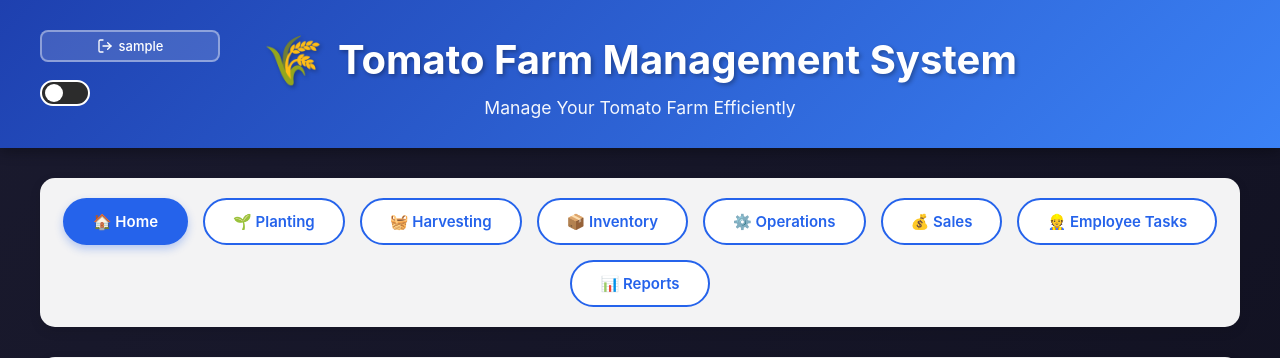
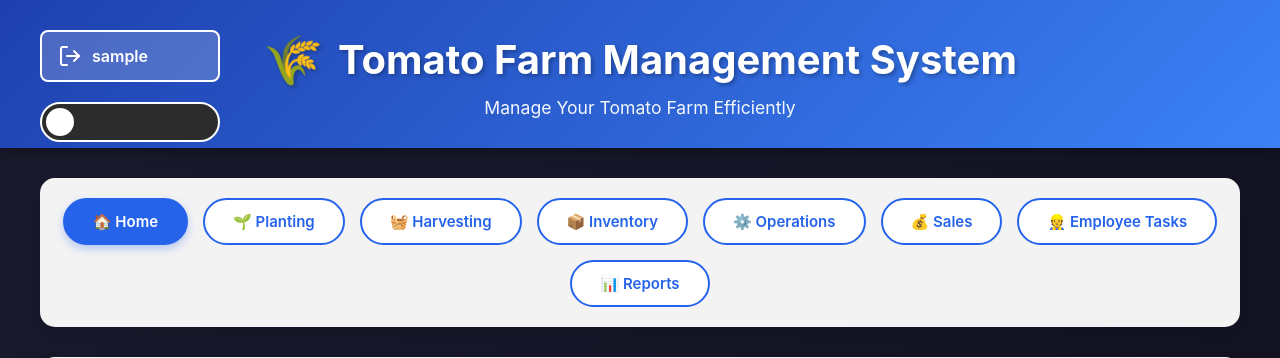
Before and after one commit to daevmassy/TomatoFarmManager-1, a Flask app: page / in a window 1280 px wide. Shown: the top 358 px of the page. Run offline with Flask 3, Linux system fonts and the light colour scheme; the visitor is signed in with stand-in values (Sample User, id 1); data that the repository does not hold is empty; some libraries are stand-ins or nearby versions.

Commit message:
Checkpoint before assistant change: Update theme toggle switch to a more intuitive design
Refactor CSS for the theme toggle switch, increasing its size and improving its visual appearance with dedicated sun and moon icons.

Replit-Commit-Author: Assistant

```diff
--- a/static/css/style.css
+++ b/static/css/style.css
@@ -167,51 +167,49 @@ header p {
 .logout-btn {
     display: flex;
     align-items: center;
-    justify-content: center;
-    gap: 6px;
-    padding: 6px 14px;
-    background: rgba(255, 255, 255, 0.15);
-    border: 2px solid rgba(255, 255, 255, 0.4);
+    gap: 10px;
+    padding: 12px 16px;
+    background: rgba(255, 255, 255, 0.2);
+    border: 2px solid white;
     border-radius: 8px;
     color: white;
     text-decoration: none;
-    font-weight: 500;
-    font-size: 13px;
+    font-weight: 600;
     transition: all 0.3s ease;
     cursor: pointer;
 }
 
 .logout-btn:hover {
-    background: rgba(255, 255, 255, 0.25);
-    border-color: white;
+    background: rgba(255, 255, 255, 0.3);
+    transform: translateX(-2px);
 }
 
 .logout-btn svg {
-    width: 16px;
-    height: 16px;
+    width: 24px;
+    height: 24px;
     flex-shrink: 0;
 }
 
 body.light-theme .logout-btn {
-    background: rgba(37, 99, 235, 0.1);
-    color: #2563eb;
-    border-color: #2563eb;
+    background: rgba(220, 38, 38, 0.1);
+    color: #dc2626;
+    border-color: #dc2626;
 }
 
 body.light-theme .logout-btn:hover {
-    background: rgba(37, 99, 235, 0.2);
+    background: rgba(220, 38, 38, 0.2);
 }
 
 /* Theme Toggle Switch */
 .theme-toggle-container {
-    margin-top: 8px;
+    margin-top: 10px;
 }
 
 .theme-switch {
     position: relative;
     display: inline-block;
-    width: 50px;
-    height: 26px;
+    width: 100%;
+    height: 40px;
 }
 
 .theme-switch input {
@@ -228,39 +226,62 @@ body.light-theme .logout-btn:hover {
     right: 0;
     bottom: 0;
     background-color: #2c2c2c;
-    transition: 0.3s;
-    border-radius: 13px;
+    transition: 0.4s;
+    border-radius: 20px;
     border: 2px solid white;
+    display: flex;
+    align-items: center;
+    justify-content: space-between;
+    padding: 0 10px;
+}
+
+.slider .sun,
+.slider .moon {
+    font-size: 18px;
+    transition: 0.4s;
+    z-index: 2;
+    display: flex;
+    align-items: center;
+}
+
+.slider .sun svg,
+.slider .moon svg {
+    stroke: currentColor;
+    stroke-width: 2;
+    stroke-linecap: round;
+    stroke-linejoin: round;
 }
 
 .slider:before {
     position: absolute;
     content: "";
-    height: 18px;
-    width: 18px;
-    left: 3px;
-    bottom: 2px;
+    height: 28px;
+    width: 28px;
+    left: 4px;
+    bottom: 4px;
     background-color: white;
-    transition: 0.3s;
+    transition: 0.4s;
     border-radius: 50%;
 }
 
 input:checked + .slider {
-    background-color: #2563eb;
-    border-color: #2563eb;
+    background-color: #f0f0f0;
+    border-color: #dc2626;
 }
 
 input:checked + .slider:before {
-    transform: translateX(24px);
+    transform: translateX(136px);
+    background-color: #dc2626;
 }
 
 body.light-theme .slider {
-    background-color: #2563eb;
-    border-color: #2563eb;
+    background-color: #f0f0f0;
+    border-color: #dc2626;
 }
 
 body.light-theme .slider:before {
-    transform: translateX(24px);
+    transform: translateX(136px);
+    background-color: #dc2626;
 }
 
 .user-info {
```
